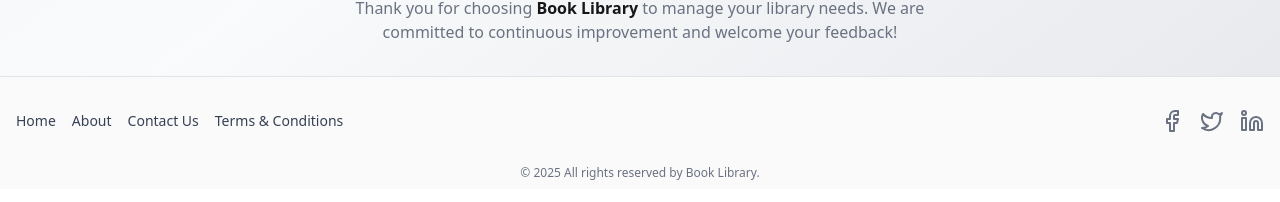
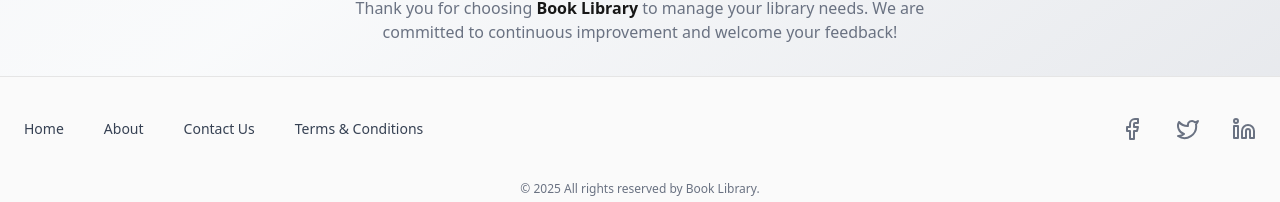
Before and after one commit to coder7475/libraray_management_frontend, a React (Vite) app: page /about in a window 1280 px wide. Shown: the part 748-950 px from the top of the page. Built offline with nearby package versions, Linux system fonts and the light colour scheme.

Commit message:
refactor: update Footer component styling and dynamic year display

```diff
--- a/src/components/Footer.tsx
+++ b/src/components/Footer.tsx
@@ -2,41 +2,52 @@ import { Facebook, Linkedin, Twitter } from "lucide-react";
 import { Link } from "react-router";
 
 export function Footer() {
+  const currentYear = new Date().getFullYear();
+
   return (
-    <footer className="bg-primary-foreground border-t">
-      <div className="container flex flex-wrap items-center justify-center px-4 py-8 mx-auto lg:justify-between">
-        <ul className="flex items-center space-x-4 text-sm font-medium text-gray-700 dark:text-gray-200">
+    <footer className="bg-primary-foreground border-t dark:bg-gray-900">
+      <div className="container mx-auto px-4 py-8 flex flex-col md:flex-row md:items-center md:justify-between">
+        <ul className="flex flex-wrap justify-center items-center gap-2 md:gap-6 text-sm font-medium text-gray-700 dark:text-gray-200">
           <li>
-            <Link to="/" className="hover:text-primary transition-colors">
+            <Link
+              to="/"
+              className="transition-colors duration-200 px-2 py-1 rounded hover:text-primary hover:bg-gray-100 dark:hover:bg-gray-800 focus:outline-none focus-visible:ring-2 focus-visible:ring-primary"
+            >
               Home
             </Link>
           </li>
           <li>
-            <Link to="/about" className="hover:text-primary transition-colors">
+            <Link
+              to="/about"
+              className="transition-colors duration-200 px-2 py-1 rounded hover:text-primary hover:bg-gray-100 dark:hover:bg-gray-800 focus:outline-none focus-visible:ring-2 focus-visible:ring-primary"
+            >
               About
             </Link>
           </li>
           <li>
             <Link
               to="/contact"
-              className="hover:text-primary transition-colors"
+              className="transition-colors duration-200 px-2 py-1 rounded hover:text-primary hover:bg-gray-100 dark:hover:bg-gray-800 focus:outline-none focus-visible:ring-2 focus-visible:ring-primary"
             >
               Contact Us
             </Link>
           </li>
           <li>
-            <Link to="/terms" className="hover:text-primary transition-colors">
+            <Link
+              to="/terms"
+              className="transition-colors duration-200 px-2 py-1 rounded hover:text-primary hover:bg-gray-100 dark:hover:bg-gray-800 focus:outline-none focus-visible:ring-2 focus-visible:ring-primary"
+            >
               Terms &amp; Conditions
             </Link>
           </li>
         </ul>
-        <div className="flex justify-center space-x-4 mt-4 lg:mt-0">
+        <div className="flex justify-center mt-4 md:mt-0 space-x-4">
           <a
             href="https://www.facebook.com/rhfahadchy"
             aria-label="Facebook"
             target="_blank"
             rel="noopener noreferrer"
-            className="text-gray-500 hover:text-primary transition-colors"
+            className="text-gray-500 dark:text-gray-400 hover:text-primary dark:hover:text-primary transition-colors duration-200 p-2 rounded-full hover:bg-gray-100 dark:hover:bg-gray-800 focus:outline-none focus-visible:ring-2 focus-visible:ring-primary"
           >
             <Facebook />
           </a>
@@ -45,7 +56,7 @@ export function Footer() {
             aria-label="Twitter"
             target="_blank"
             rel="noopener noreferrer"
-            className="text-gray-500 hover:text-primary transition-colors"
+            className="text-gray-500 dark:text-gray-400 hover:text-primary dark:hover:text-primary transition-colors duration-200 p-2 rounded-full hover:bg-gray-100 dark:hover:bg-gray-800 focus:outline-none focus-visible:ring-2 focus-visible:ring-primary"
           >
             <Twitter />
           </a>
@@ -54,7 +65,7 @@ export function Footer() {
             aria-label="Linkedin"
             target="_blank"
             rel="noopener noreferrer"
-            className="text-gray-500 hover:text-primary transition-colors"
+            className="text-gray-500 dark:text-gray-400 hover:text-primary dark:hover:text-primary transition-colors duration-200 p-2 rounded-full hover:bg-gray-100 dark:hover:bg-gray-800 focus:outline-none focus-visible:ring-2 focus-visible:ring-primary"
           >
             <Linkedin />
           </a>
@@ -62,7 +73,7 @@ export function Footer() {
       </div>
       <div className="pb-2">
         <p className="text-center text-xs text-gray-500 dark:text-gray-400">
-          &copy; 2025 All rights reserved by Book Library.
+          &copy; {currentYear} All rights reserved by Book Library.
         </p>
       </div>
     </footer>
```
